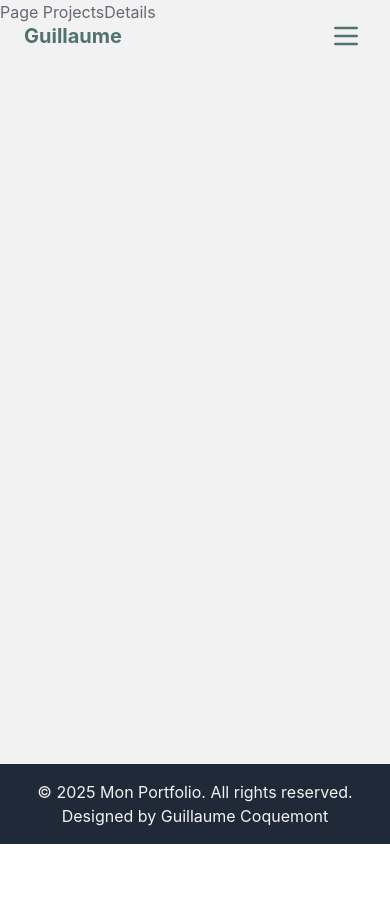
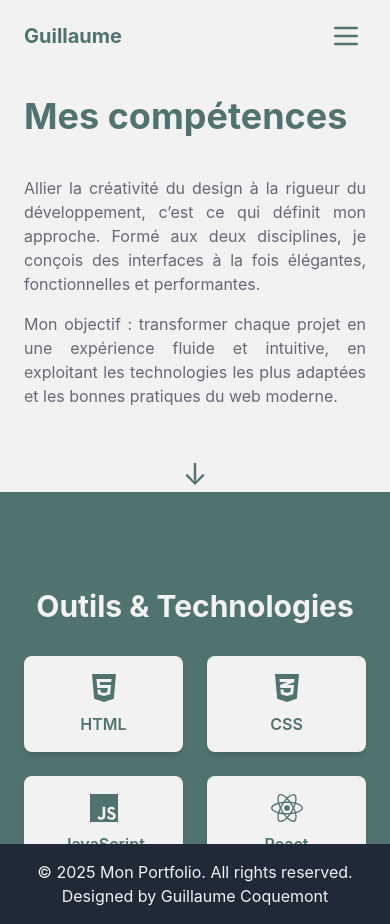
Before and after one commit to GuillaumeCoquemont/mon-portfolio, a React (Vite) app: page /skills in a window 390 px wide. Before the commit the page ends 844 px from the top, so only its background shows below. Built offline with nearby package versions, Linux system fonts and the light colour scheme.

Commit message:
Création et finalisation de la page Skills avec des cartes intéractives

```diff
--- /dev/null
+++ b/src/components/Skills/SkillsGrid.jsx
@@ -0,0 +1,124 @@
+import React, { useState } from 'react';
+import { FaHtml5, FaCss3Alt, FaJs, FaReact, FaNodeJs, FaGithub, FaDocker, FaAdjust, FaQuestion, FaUsers, FaUserTie, FaBug, FaComments, FaCalendarAlt } from 'react-icons/fa';
+import { SiTailwindcss, SiMysql, SiFigma, SiWordpress, SiExpress } from 'react-icons/si';
+
+const flipCardStyle = {
+  perspective: '1000px',
+};
+
+const flipInnerStyle = {
+  position: 'relative',
+  width: '100%',
+  height: '100%',
+  transformStyle: 'preserve-3d',
+  transition: 'transform 0.6s',
+};
+
+const flipFrontBackStyle = {
+  position: 'absolute',
+  width: '100%',
+  height: '100%',
+  backfaceVisibility: 'hidden',
+  display: 'flex',
+  alignItems: 'center',
+  justifyContent: 'center',
+  flexDirection: 'column',
+  borderRadius: '0.5rem',
+  padding: '1rem',
+  border: '2px solid #fff',
+};
+
+export default function SkillsGrid() {
+  const skills = [
+    { name: "HTML", icon: <FaHtml5 size={32} /> },
+    { name: "CSS", icon: <FaCss3Alt size={32} /> },
+    { name: "JavaScript", icon: <FaJs size={32} /> },
+    { name: "React", icon: <FaReact size={32} /> },
+    { name: "Tailwind CSS", icon: <SiTailwindcss size={32} /> },
+    { name: "Node.js", icon: <FaNodeJs size={32} /> },
+    { name: "Express", icon: <SiExpress size={32} /> },
+    { name: "MySQL", icon: <SiMysql size={32} /> },
+    { name: "GitHub", icon: <FaGithub size={32} /> },
+    { name: "Figma", icon: <SiFigma size={32} /> },
+    { name: "WordPress", icon: <SiWordpress size={32} /> },
+    { name: "Docker", icon: <FaDocker size={32} /> },
+  ];
+
+  const qualities = [
+    { name: "Adaptabilité", icon: <FaAdjust size={32} />, description: "Je m’adapte rapidement à de nouveaux environnements et équipes." },
+    { name: "Curiosité", icon: <FaQuestion size={32} />, description: "Toujours en quête d’apprendre et de comprendre de nouvelles choses." },
+    { name: "Travail en équipe", icon: <FaUsers size={32} />, description: "J’aime collaborer et contribuer à des projets communs." },
+    { name: "Autonomie", icon: <FaUserTie size={32} />, description: "Je prends des initiatives et sais avancer sans supervision constante." },
+    { name: "Résolution de problèmes", icon: <FaBug size={32} />, description: "Je cherche des solutions concrètes aux problèmes rencontrés." },
+    { name: "Communication", icon: <FaComments size={32} />, description: "J’exprime clairement mes idées à l’écrit comme à l’oral." },
+    { name: "Organisation", icon: <FaCalendarAlt size={32} />, description: "Je planifie et priorise efficacement les tâches." },
+  ];
+
+  return (
+    <section
+      id="skills-grid"
+      role="region"
+      aria-label="Grille des compétences"
+      className="sm:min-h-screen snap-start pt-24 flex flex-col justify-center items-center bg-green text-white"
+    >
+      <div className="w-full max-w-5xl px-6 text-center">
+        <h3 className="text-3xl font-bold mb-8 text-white">Outils & Technologies</h3>
+        <div className="grid grid-cols-2 sm:grid-cols-3 md:grid-cols-4 gap-6">
+          {skills.map((skill, index) => (
+            <div
+              key={index}
+              className="bg-white text-green font-semibold p-4 rounded-lg shadow-md hover:scale-105 transition-transform flex flex-col items-center"
+            >
+              <div className="mb-2">{skill.icon}</div>
+              <div>{skill.name}</div>
+            </div>
+          ))}
+        </div>
+      </div>
+      <div className="mt-16 w-full max-w-5xl px-6 text-center">
+        <h3 className="text-3xl font-bold mb-8 text-white">Qualités humaines</h3>
+        <div className="grid grid-cols-2 sm:grid-cols-3 md:grid-cols-4 gap-6">
+          {qualities.map((quality, index) => {
+            const [flipped, setFlipped] = useState(false);
+            return (
+              <div
+                key={index}
+                className="h-40"
+                style={flipCardStyle}
+                onClick={() => setFlipped(!flipped)}
+              >
+                <div
+                  style={{
+                    ...flipInnerStyle,
+                    transform: flipped ? 'rotateY(180deg)' : 'rotateY(0deg)'
+                  }}
+                >
+                  <div
+                    style={{
+                      ...flipFrontBackStyle,
+                      backgroundColor: '#ffffff',
+                      color: '#51736F',
+                    }}
+                  >
+                    <div className="mb-2">{quality.icon}</div>
+                    <div className="font-semibold">{quality.name}</div>
+                  </div>
+                  <div
+                    style={{
+                      ...flipFrontBackStyle,
+                      backgroundColor: '#51736F',
+                      color: '#ffffff',
+                      transform: 'rotateY(180deg)'
+                    }}
+                  >
+                    <div className="text-sm">{quality.description}</div>
+                  </div>
+                </div>
+              </div>
+            );
+          })}
+        </div>
+      </div>
+    </section>
+  );
+}
--- /dev/null
+++ b/src/components/Skills/SkillsIntro.jsx
@@ -0,0 +1,28 @@
+export default function SkillsIntro() {
+  return (
+    <section
+      id="skills"
+      role="region"
+      aria-label="Introduction à mes compétences"
+      className="sm:min-h-screen snap-start pt-24 flex flex-col justify-center items-center bg-white text-black"
+    >
+      <div className="w-full max-w-4xl px-6">
+        <h2 className="text-4xl font-bold text-green mb-10">Mes compétences</h2>
+
+        <div className="text-darkGray text-justify space-y-4">
+          <p>
+            Allier la créativité du design à la rigueur du développement, c’est ce qui définit mon approche. Formé aux deux disciplines, je conçois des interfaces à la fois élégantes, fonctionnelles et performantes.
+          </p>
+          <p>
+            Mon objectif : transformer chaque projet en une expérience fluide et intuitive, en exploitant les technologies les plus adaptées et les bonnes pratiques du web moderne.
+          </p>
+        </div>
+      </div>
+      <div className="mt-12">
+        <a href="#skills-grid" aria-label="Aller aux compétences" className="animate-bounce text-green text-3xl">
+          ↓
+        </a>
+      </div>
+    </section>
+  );
+}
--- a/src/pages/Skills.jsx
+++ b/src/pages/Skills.jsx
@@ -1,7 +1,15 @@
-export default function ProjectsDetails() {
+import SkillsIntroSection from '../components/Skills/SkillsIntro'
+import SkillsGrid from '../components/Skills/SkillsGrid'
+
+export default function Skills() {
   return (
-    <div>
-      <h1>Page ProjectsDetails</h1>
+    <div className="scroll-smooth md:snap-y md:snap-mandatory overflow-y-scroll h-screen">
+      <section className="md:snap-start sm:min-h-screen">
+        <SkillsIntroSection />
+      </section>
+      <section className="md:snap-start sm:min-h-screen ">
+        <SkillsGrid />
+      </section>
     </div>
-  )
+  );
 }
```
